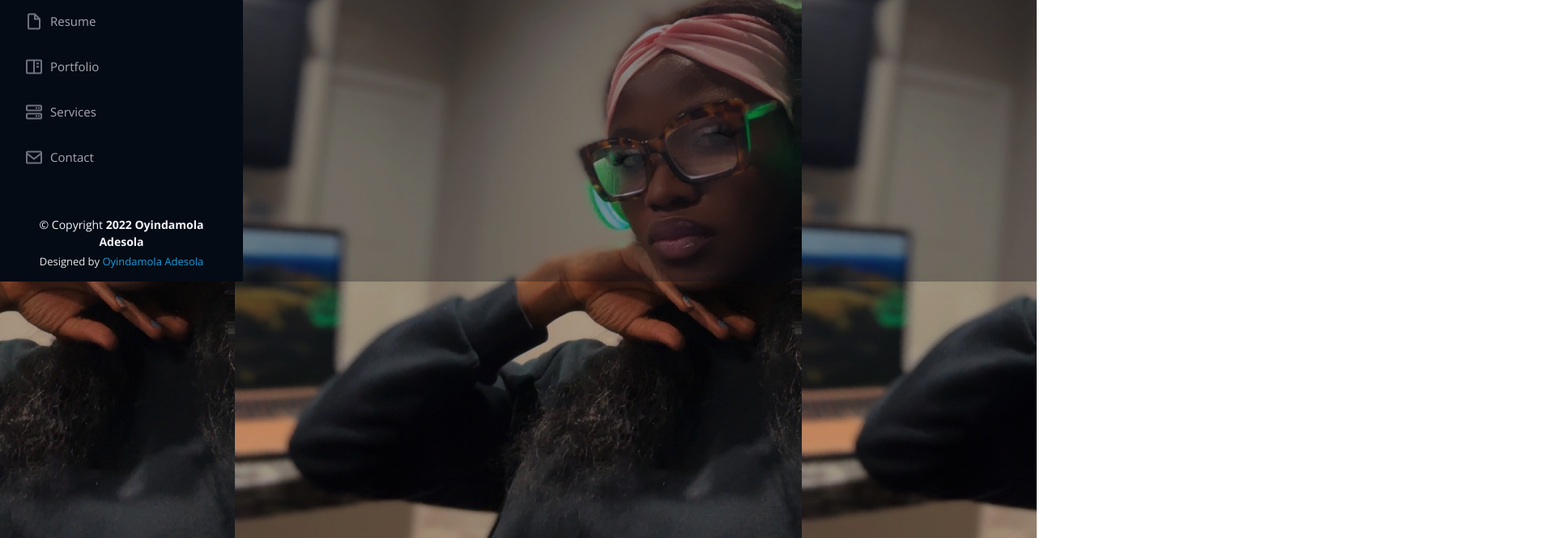
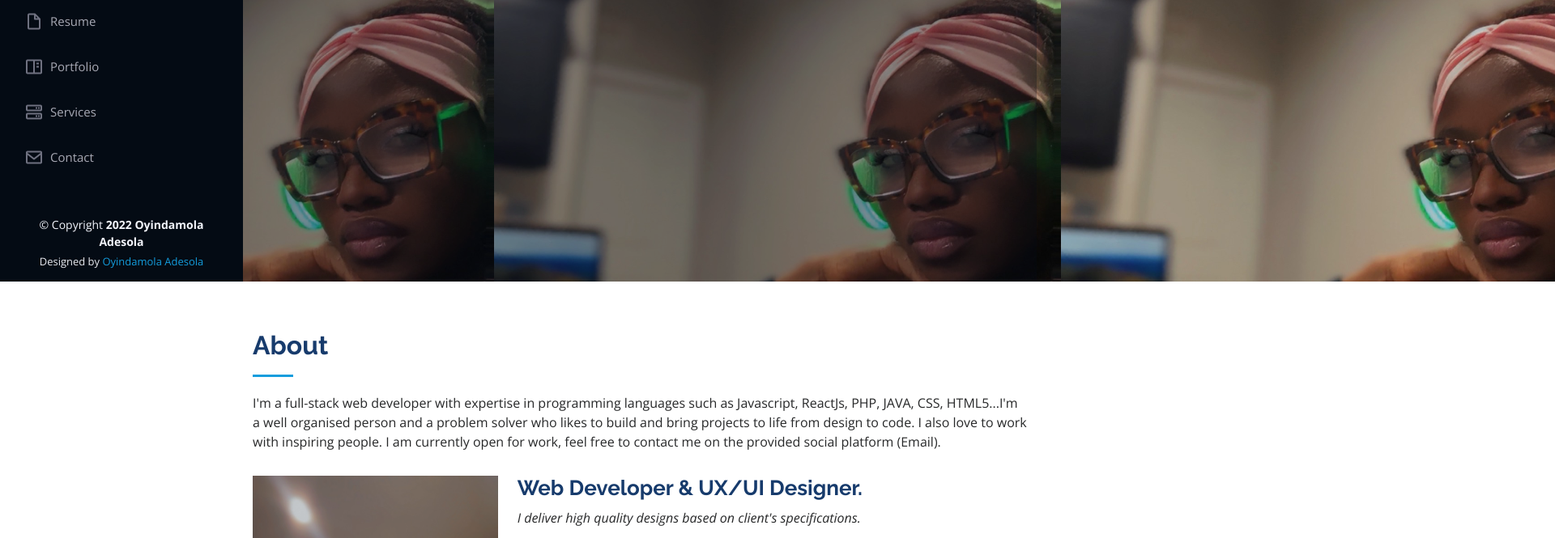
Before and after one commit to oyindamolaadesola/Portfolio, a plain HTML site: page index.html in a window 1280 px wide. Shown: the part 452-1117 px from the top of the page at 81% size, 1920 px wide, since content can reach past the window. Drawn offline with nearby package versions, Linux system fonts and the light colour scheme.

Commit message:
Update style.css

```diff
--- a/assets/css/style.css
+++ b/assets/css/style.css
@@ -196,8 +196,8 @@ h1, h2, h3, h4, h5, h6 {
 # Hero Section
 --------------------------------------------------------------*/
 #hero {
-  width: 100%;
-  height: 300vh;
+  width: 150%;
+  height: 100vh;
   background: url("../img/oyinda.jpeg") top center;
   background-size: 700px;
 }
```
